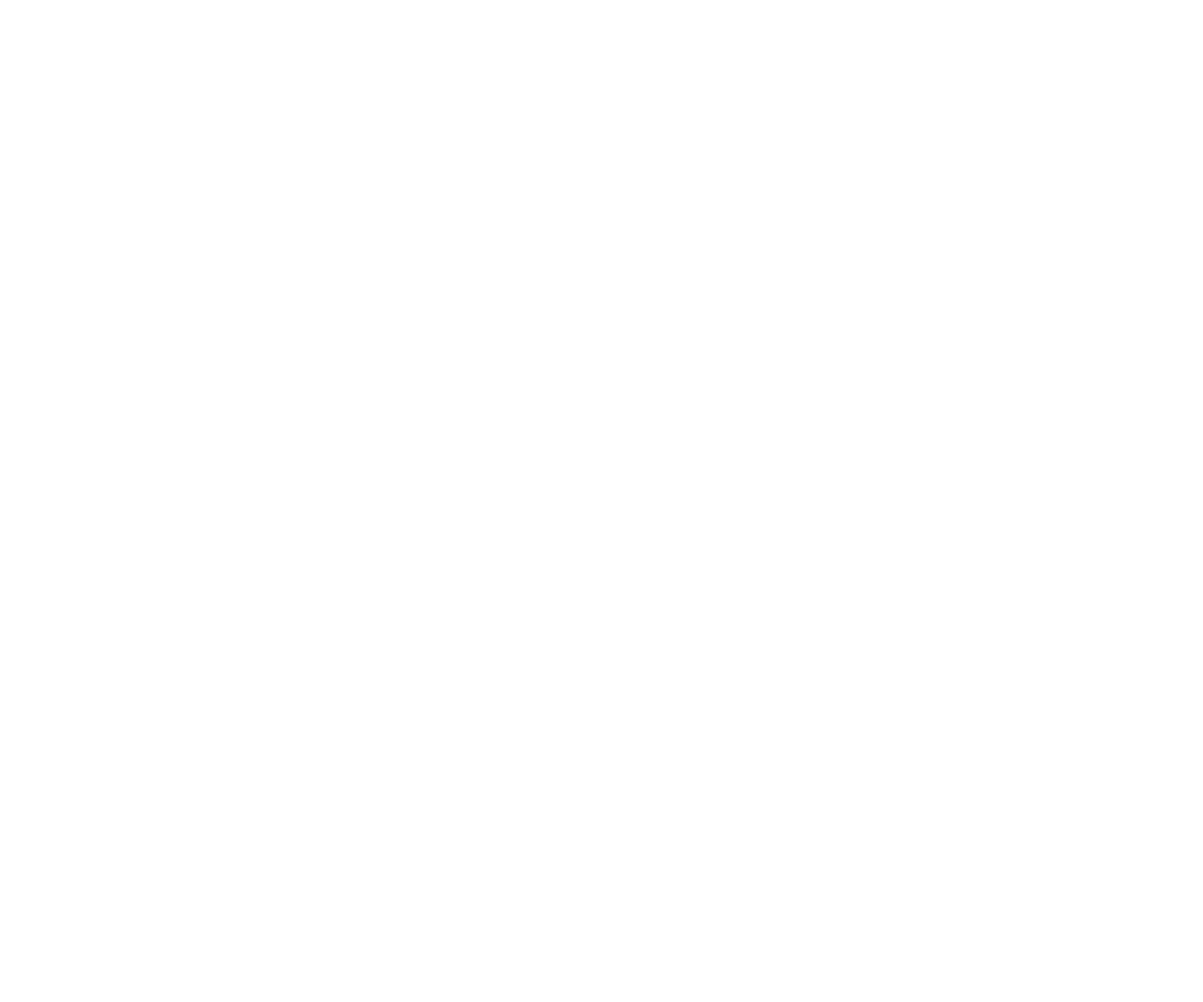
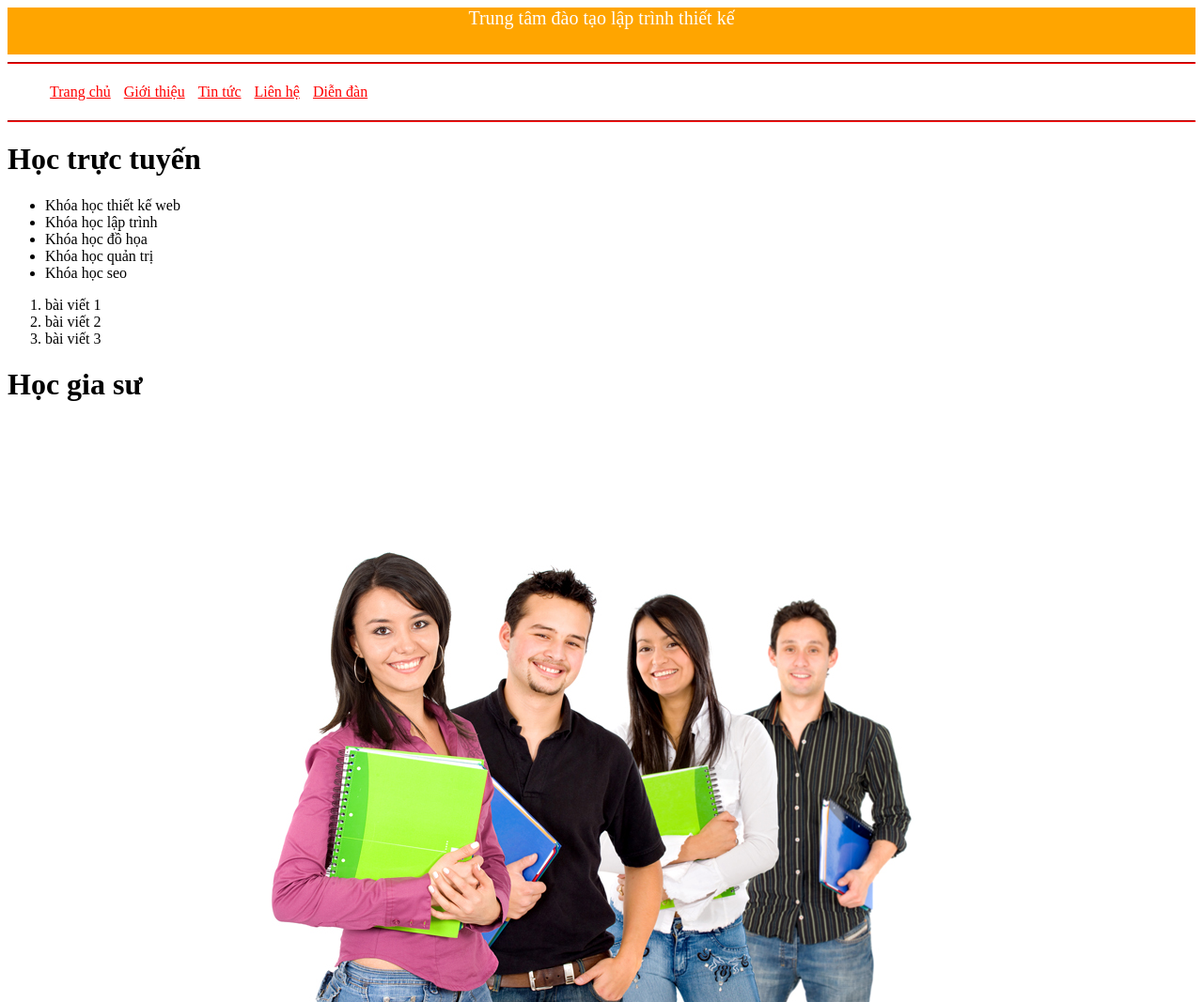
Before and after one commit to thoapt/frontend, a plain HTML site: page index.html in a window 1280 px wide. Shown: the top 1067 px of the page at 94% size. Before the commit the page ends 800 px from the top, so only its background shows below. Drawn offline with Linux system fonts and the light colour scheme.

Commit message:
2/11/2017_bài 2

```diff
--- a/css/style.css
+++ b/css/style.css
@@ -0,0 +1,21 @@
+header{
+	background-color: orange;
+	height: 50px;
+	color: white;
+	font-size: 20px;
+}
+hr{
+	border-color: red;
+}
+nav ul li {
+	display: inline-block;
+	font-size:16px;
+	margin: 5px;
+}
+ul li a{
+	color: red;
+}
+ul li a:hover{
+	background-color: navy;
+
+}
--- a/index.html
+++ b/index.html
@@ -4,9 +4,55 @@
 	<meta charset="utf-8">
 	<meta http-equiv="X-UA-Compatible" content="IE=edge">
 	<title></title>
-	<link rel="stylesheet" href="">
+	<link rel="stylesheet" href="css/style.css">
 </head>
 <body>
+	<header><center>Trung tâm đào tạo lập trình thiết kế</center>
+	</header>
+	<hr>
+	<nav>
+		<ul>
+			<li><a href="#">Trang chủ</a></li>
+			<li><a href="#">Giới thiệu</a></li>
+			<li><a href="#">Tin tức</a></li>
+			<li><a href="#">Liên hệ</a></li>
+			<li><a href="#">Diễn đàn</a></li>
+		</ul>
+	</nav>
+	<hr>
+	<div id="main">
+		<div id="leftsidebar">
+			<div id="hoctructuyen">
+				<h1>Học trực tuyến</h1>
+			</div>
+			<div id="danhmuckhoahoc">
+			<ul>
+				<li>Khóa học thiết kế web</li>
+				<li>Khóa học lập trình</li>
+				<li>Khóa học đồ họa</li>
+				<li>Khóa học quản trị</li>
+				<li>Khóa học seo</li>
+			</ul>
+			</div>
+			<div id="cacbaivietmoi">
+			<ol>
+				<li>bài viết 1</li>
+				<li>bài viết 2</li>
+				<li>bài viết 3</li>
+			</ol>
+			</div>
+			<div id="hocgiasu">
+				<h1>Học gia sư</h1>
+			</div>
+		</div>
+		<div id="main-content">
+			<img src="images/background.jpg" alt="">
+		</div>
 
+
+	</div>
+	<hr>
+	<footer>Bản quyền thuộc về...</footer>
+	<hr>
 </body>
 </html>
```
Also changed, not shown: images/background.jpg (added).
